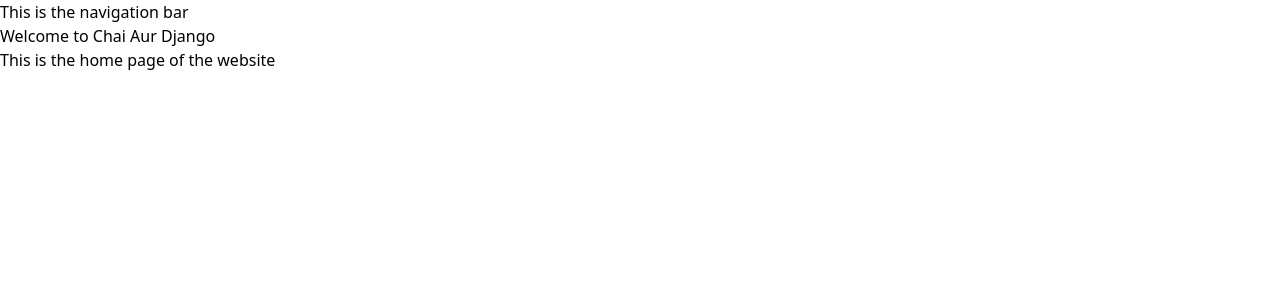
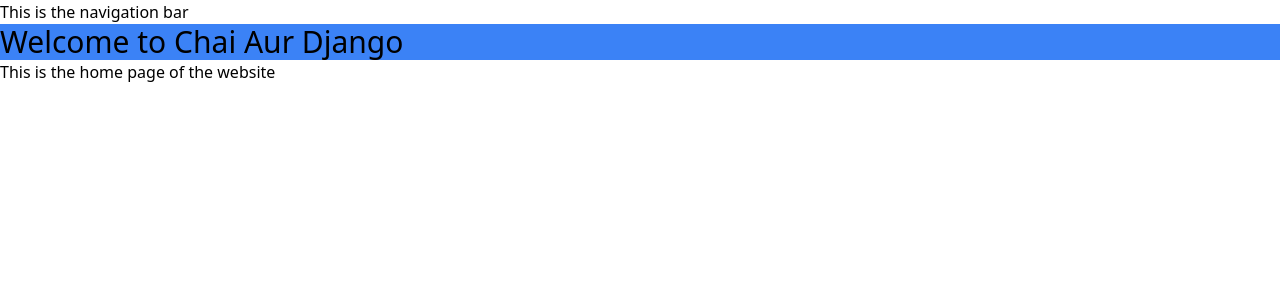
Before and after one commit to amank736836/Chai-Aur-Django, a Django app: template chaiaurDjango/templates/Home/index.html in a window 1280 px wide. Shown: the top 300 px of the page. Run offline with Django 3.2, Linux system fonts and the light colour scheme; the template is opened without the code that fills it, so the values that code supplies are empty; style sheets or scripts are compiled from the project's sources; some libraries are stand-ins or nearby versions.

Commit message:
update homepage heading style with Tailwind CSS classes

```diff
--- a/chaiaurDjango/templates/Home/index.html
+++ b/chaiaurDjango/templates/Home/index.html
@@ -1,5 +1,5 @@
 {% extends "layout.html" %} {% block title %}Home{% endblock title %}
 {% block content %}
-<h1>Welcome to Chai Aur Django</h1>
+<h1 class="bg-blue-500 text-3xl">Welcome to Chai Aur Django</h1>
 <p>This is the home page of the website</p>
 {% endblock content %}
```
